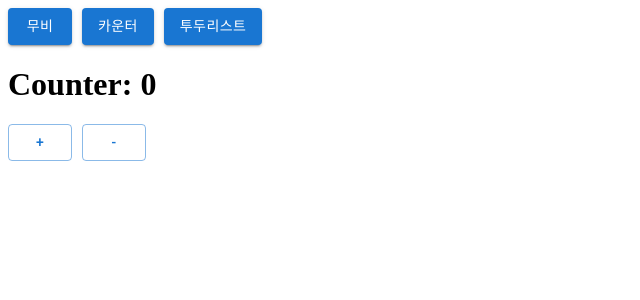
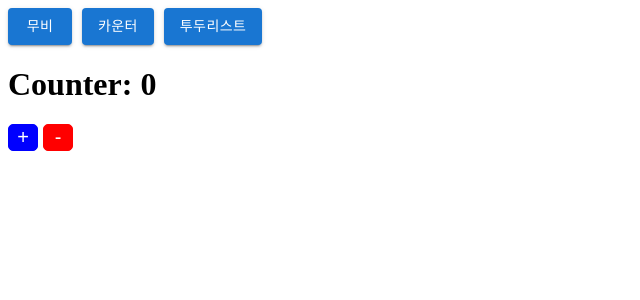
Before and after one commit to jsontype/generalapp2, a React (Create React App) app: page / in a window 1280 px wide. Both pictures are taken after a click on the button "카운터". Shown: the top 300 px of the page, without its empty margins (0-640 px from the left). Built offline with nearby package versions, Linux system fonts and the light colour scheme; the HTML template or start-up script is replaced by a standard one.

Commit message:
feat: introduce scss

```diff
--- a/src/components/Counter/index.tsx
+++ b/src/components/Counter/index.tsx
@@ -1,5 +1,5 @@
 import React, { useState } from "react"
-import Button from "@mui/material/Button"
+import "./style.css"
 
 export default function Counter() {
   const [number, setNumber] = useState<number>(0) // local state
@@ -7,20 +7,12 @@ export default function Counter() {
   return (
     <div>
       <h1>Counter: {number}</h1>
-      <Button
-        sx={{ mr: "10px" }}
-        variant="outlined"
-        onClick={() => setNumber(number + 1)}
-      >
+      <button className="btn-primary" onClick={() => setNumber(number + 1)}>
         +
-      </Button>
-      <Button
-        sx={{ mr: "10px" }}
-        variant="outlined"
-        onClick={() => setNumber(number - 1)}
-      >
+      </button>
+      <button className="btn-secondary" onClick={() => setNumber(number - 1)}>
         -
-      </Button>
+      </button>
     </div>
   )
 }
--- /dev/null
+++ b/src/components/Counter/style.css
@@ -0,0 +1,40 @@
+.btn-primary {
+  background: blue;
+  font-size: 20px;
+  color: white;
+  border: 1px solid blue;
+  border-radius: 5px;
+  width: 30px;
+  margin-right: 5px;
+}
+
+.btn-primary:hover {
+  background: rgb(73, 73, 255);
+  border: 1px solid rgb(73, 73, 255);
+}
+
+.btn-primary:active {
+  background: rgb(0, 0, 146);
+  border: 1px solid rgb(0, 0, 146);
+}
+
+
+.btn-secondary {
+  background: red;
+  font-size: 20px;
+  color: white;
+  border: 1px solid red;
+  border-radius: 5px;
+  width: 30px;
+  margin-right: 5px;
+}
+
+.btn-secondary:hover {
+  background: rgb(255, 73, 73);
+  border: 1px solid rgb(255, 73, 73);
+}
+
+.btn-secondary:active {
+  background: rgb(146, 0, 0);
+  border: 1px solid rgb(146, 0, 0);
+}
--- a/src/components/Todos/style.css
+++ b/src/components/Todos/style.css
@@ -1,7 +1,7 @@
 .deleteIcon {
   position: relative;
   top: 7px;
-  width: 42px;
+  width: 42x;
   height: 42px;
 }
 
--- /dev/null
+++ b/src/style/color.scss
@@ -0,0 +1,5 @@
+$gray: gray;
+$pink: pink;
+$blue: blue;
+$orange: orange;
+$red: red;
--- /dev/null
+++ b/src/style/font.scss
@@ -0,0 +1 @@
+$main: "Trebuchet MS", "Lucida Sans Unicode", "Lucida Grande", "Lucida Sans", Arial, sans-serif;
--- /dev/null
+++ b/src/style/space.scss
@@ -0,0 +1,3 @@
+$space-lg: 20px;
+$space-md: 10px;
+$space-sm: 5px;
```
Also changed, not shown: src/style/fontSize.scss (added, +7 -0 lines), src/style/resources.scss (added, +8 -0 lines).
